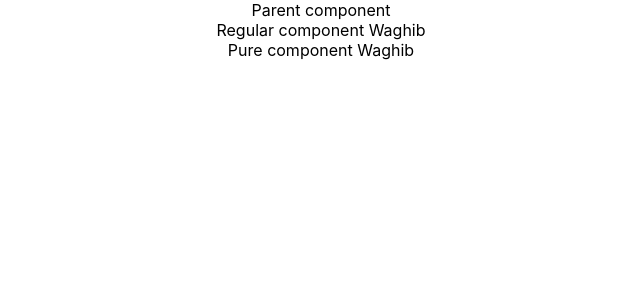
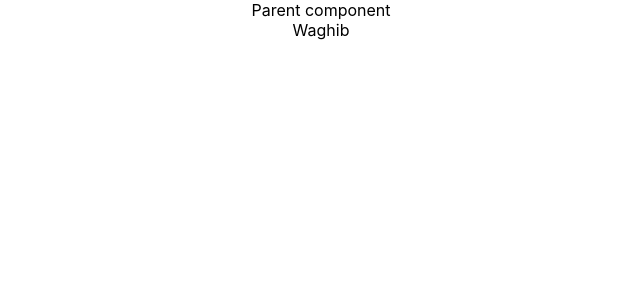
Before and after one commit to Waghib/Learning-React, a React (Create React App) app: page / in a window 1280 px wide. Shown: the top 300 px of the page, without its empty margins (319-959 px from the left). Built offline with nearby package versions, Linux system fonts and the light colour scheme.

Commit message:
Understood React.memo in functional component

```diff
--- /dev/null
+++ b/src/MemoComp.js
@@ -0,0 +1,11 @@
+import React from 'react'
+
+function MemoComp({name}) {
+  return (
+    <div>
+        {name}
+    </div>
+  )
+}
+
+export default React.memo(MemoComp)
--- a/src/ParentComp.js
+++ b/src/ParentComp.js
@@ -1,6 +1,7 @@
 import React, { Component } from 'react'
 import PureComp from './PureComp'
 import RegComp from './RegComp'
+import MemoComp from './MemoComp'
 
 class ParentComp extends Component {
 
@@ -25,8 +26,9 @@
     return (
       <div>
         Parent component
-        <RegComp name={this.state.name}></RegComp>
-        <PureComp name={this.state.name}></PureComp>
+        {/* <RegComp name={this.state.name}></RegComp>
+        <PureComp name={this.state.name}></PureComp> */}
+        <MemoComp name={this.state.name}></MemoComp>
       </div>
     )
   }
```
